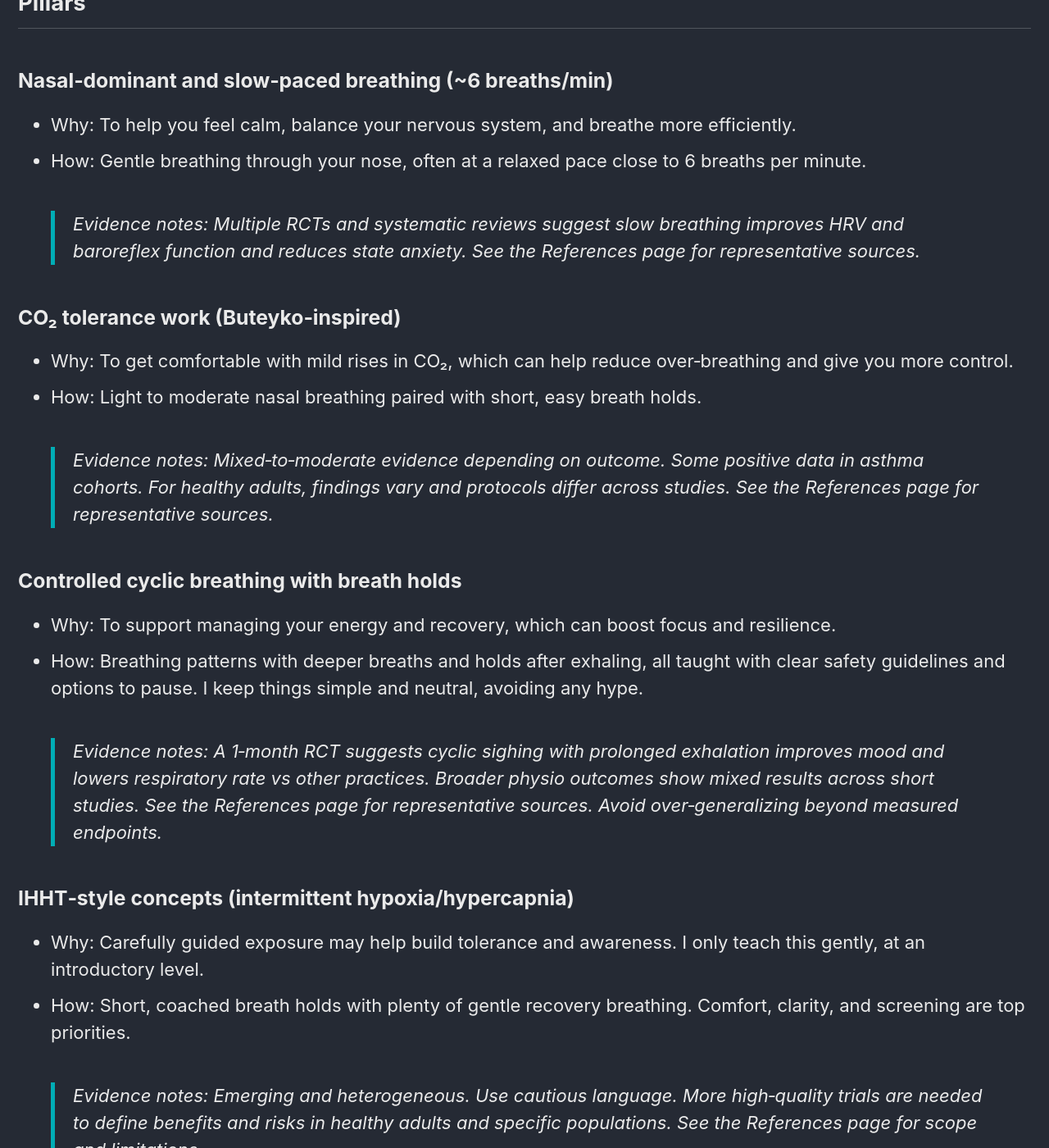
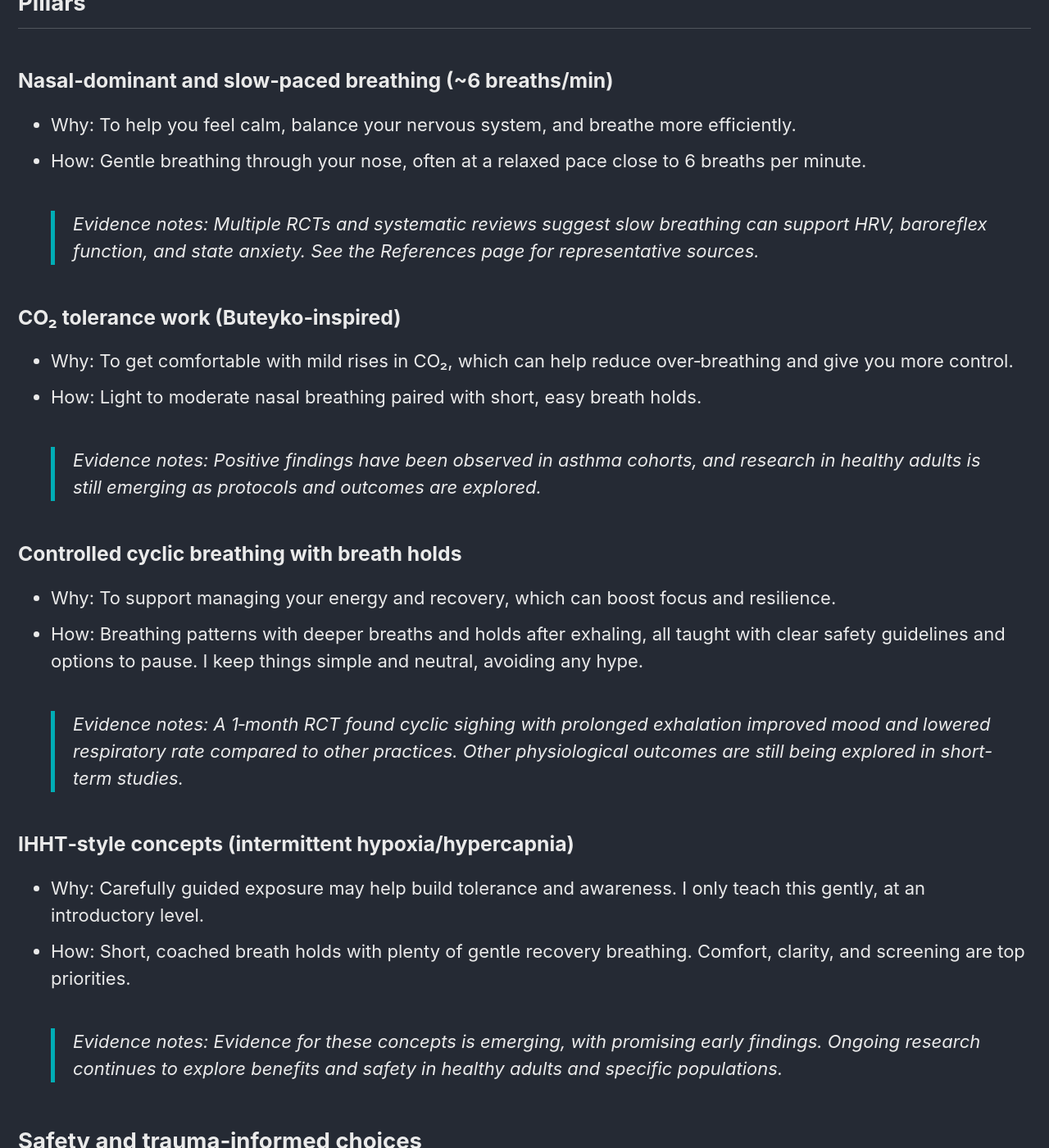
Before and after one commit to millerms/bvt-breathwork, a Jekyll site: the page built from _pages/approach.md, in a window 1280 px wide and 1400 px high, scrolled down 590 px. Shown: the whole window at 82% size. Built offline with Jekyll 4.4.1, drawn with Linux system fonts in a browser that asks for light colours; cached includes are drawn as plain includes; some of the changed text lies outside the part shown.

Commit message:
emph one line

```diff
--- a/_pages/approach.md
+++ b/_pages/approach.md
@@ -18,33 +18,32 @@ This practice brings together simple, easy-to-learn breathing skills with a stro
 - How: Gentle breathing through your nose, often at a relaxed pace close to 6 breaths per minute.
 
 > Evidence notes: Multiple RCTs and systematic reviews suggest slow breathing
-> improves HRV and baroreflex function and reduces state anxiety. See the
+> can support HRV, baroreflex function, and state anxiety. See the
 > References page for representative sources.
 
 ### CO₂ tolerance work (Buteyko‑inspired)
 - Why: To get comfortable with mild rises in CO₂, which can help reduce over‑breathing and give you more control.
 - How: Light to moderate nasal breathing paired with short, easy breath holds.
 
-> Evidence notes: Mixed‑to‑moderate evidence depending on outcome. Some positive
-> data in asthma cohorts. For healthy adults, findings vary and protocols differ
-> across studies. See the References page for representative sources.
+> Evidence notes: Positive findings have been observed in asthma cohorts, and
+> research in healthy adults is still emerging as protocols and outcomes are
+> explored.
 
 ### Controlled cyclic breathing with breath holds
 - Why: To support managing your energy and recovery, which can boost focus and resilience.
 - How: Breathing patterns with deeper breaths and holds after exhaling, all taught with clear safety guidelines and options to pause. I keep things simple and neutral, avoiding any hype.
 
-> Evidence notes: A 1‑month RCT suggests cyclic sighing with prolonged exhalation
-> improves mood and lowers respiratory rate vs other practices. Broader physio
-> outcomes show mixed results across short studies. See the References page for
-> representative sources. Avoid over‑generalizing beyond measured endpoints.
+> Evidence notes: A 1‑month RCT found cyclic sighing with prolonged exhalation
+> improved mood and lowered respiratory rate compared to other practices.
+> Other physiological outcomes are still being explored in short-term studies.
 
 ### IHHT‑style concepts (intermittent hypoxia/hypercapnia)
 - Why: Carefully guided exposure may help build tolerance and awareness. I only teach this gently, at an introductory level.
 - How: Short, coached breath holds with plenty of gentle recovery breathing. Comfort, clarity, and screening are top priorities.
 
-> Evidence notes: Emerging and heterogeneous. Use cautious language. More
-> high‑quality trials are needed to define benefits and risks in healthy adults
-> and specific populations. See the References page for scope and limitations.
+> Evidence notes: Evidence for these concepts is emerging, with promising early
+> findings. Ongoing research continues to explore benefits and safety in healthy
+> adults and specific populations.
 
 ## Safety and trauma‑informed choices
 - Your choice: You decide the pace, how intense it feels, and whether you sit or lie down.
```
